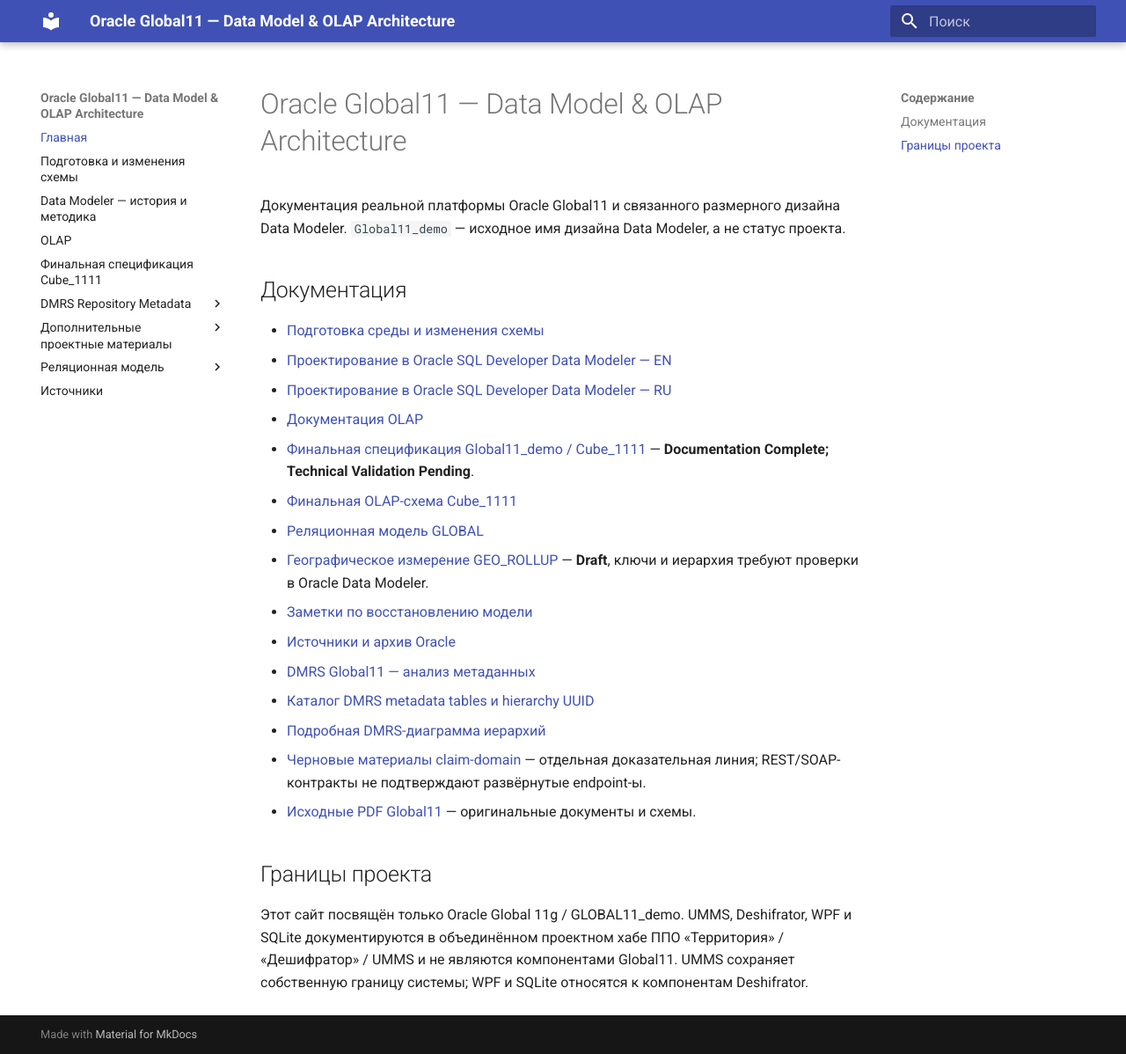
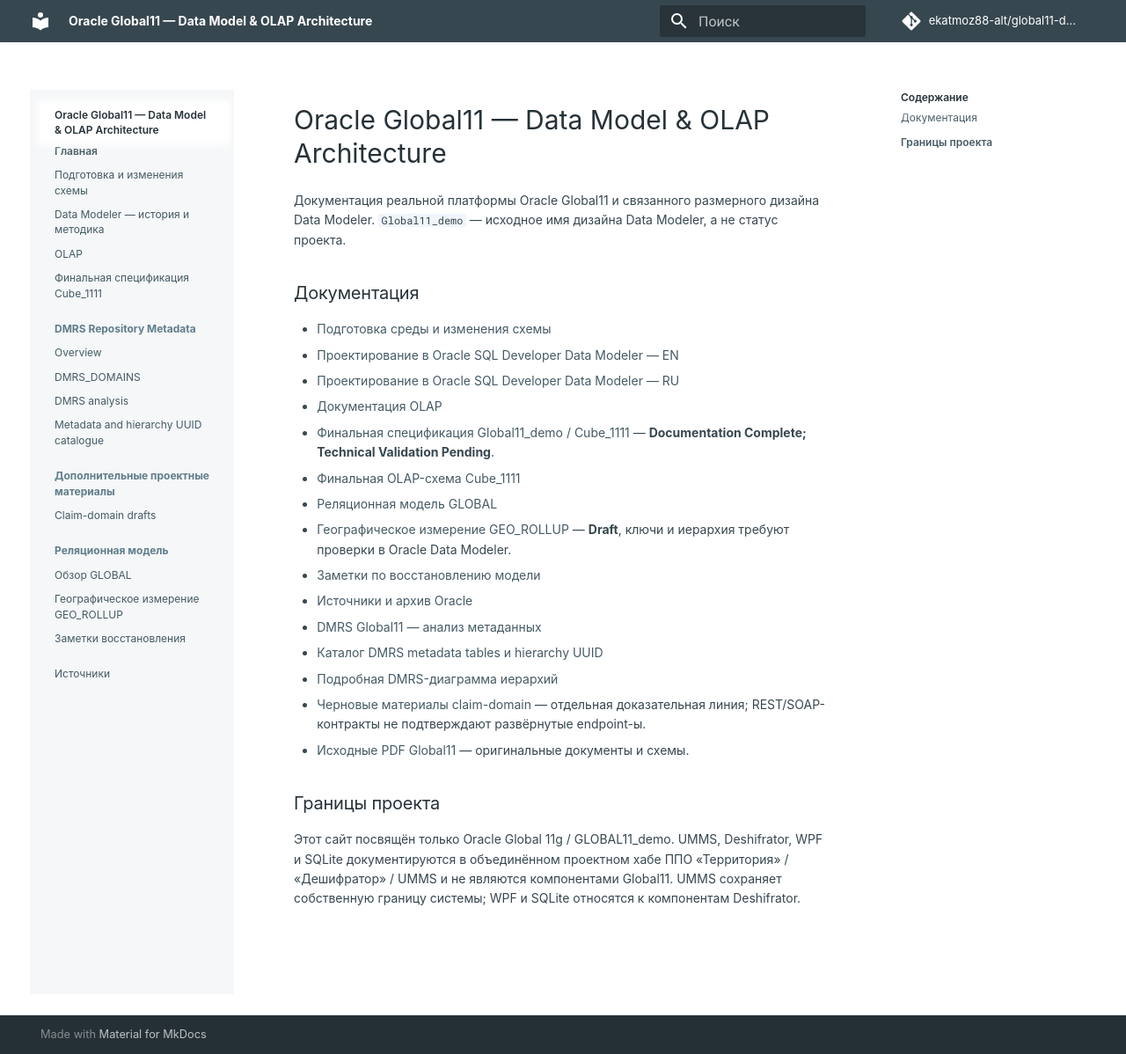
Before and after one commit to ekatmoz88-alt/global11-demo-data-platform, an MkDocs documentation site: the page built from docs/index.md, in a window 1280 px wide and 1198 px high. Shown: the whole window at 88% size. Built offline with MkDocs 1.6.1 and Material for MkDocs 9.7.7, drawn with Linux system fonts in a browser that asks for light colours; comment, search, counter and statistics services are not loaded.

Commit message:
Configure reference-style navigation and theme

```diff
--- a/mkdocs.yml
+++ b/mkdocs.yml
@@ -1,11 +1,21 @@
 site_name: Oracle Global11 — Data Model & OLAP Architecture
 site_description: Oracle Global 11g relational model and data documentation
 site_url: https://ekatmoz88-alt.github.io/global11-demo-data-platform/
+repo_url: https://github.com/ekatmoz88-alt/global11-demo-data-platform
+repo_name: ekatmoz88-alt/global11-demo-data-platform
 use_directory_urls: false
 
 theme:
   name: material
   language: ru
+  features:
+    - navigation.expand
+    - navigation.sections
+    - navigation.top
+    - toc.follow
+
+extra_css:
+  - stylesheets/extra.css
 
 nav:
   - Главная: index.md
```
